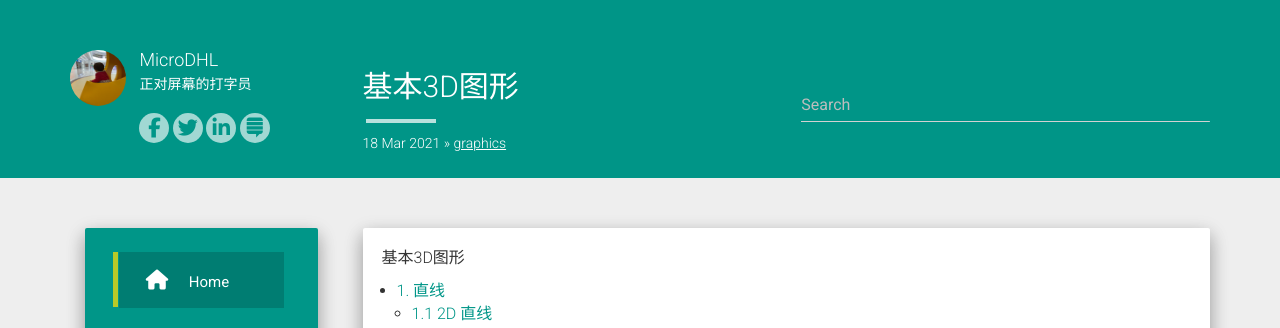
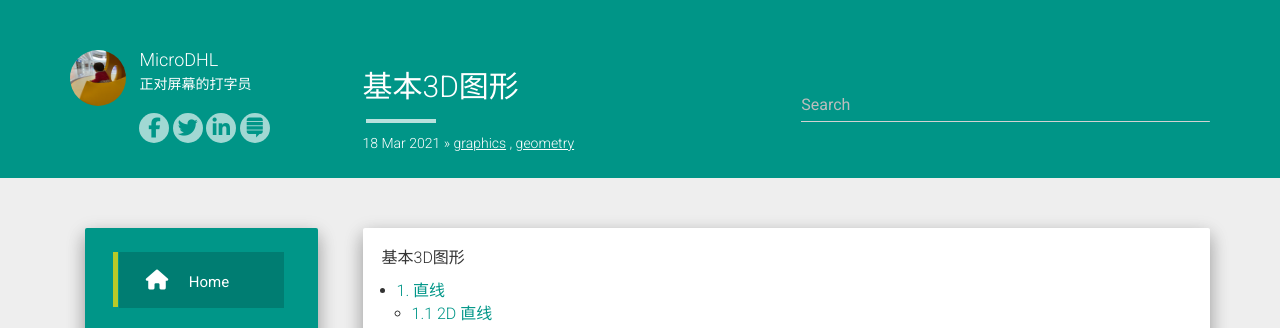
Before and after one commit to microqq/hl, a Jekyll site: the page built from _posts/2021-03-18-Basic-Computer-Graphics.md, in a window 1280 px wide and 900 px high. Shown: the top 328 px of the window. Built offline with Jekyll 4.4.1, drawn with Linux system fonts in a browser that asks for light colours; nearby versions of some CDN libraries; formulas are drawn with MathJax 3; comment, search, counter and statistics services are not loaded.

```diff
--- a/_posts/2021-03-18-Basic-Computer-Graphics.md
+++ b/_posts/2021-03-18-Basic-Computer-Graphics.md
@@ -2,7 +2,9 @@
 layout: post
 title:  "基本3D图形"
 date:   2021-03-18
-categories: graphics
+categories:
+- graphics
+- geometry
 ---
 
 <head>
```
